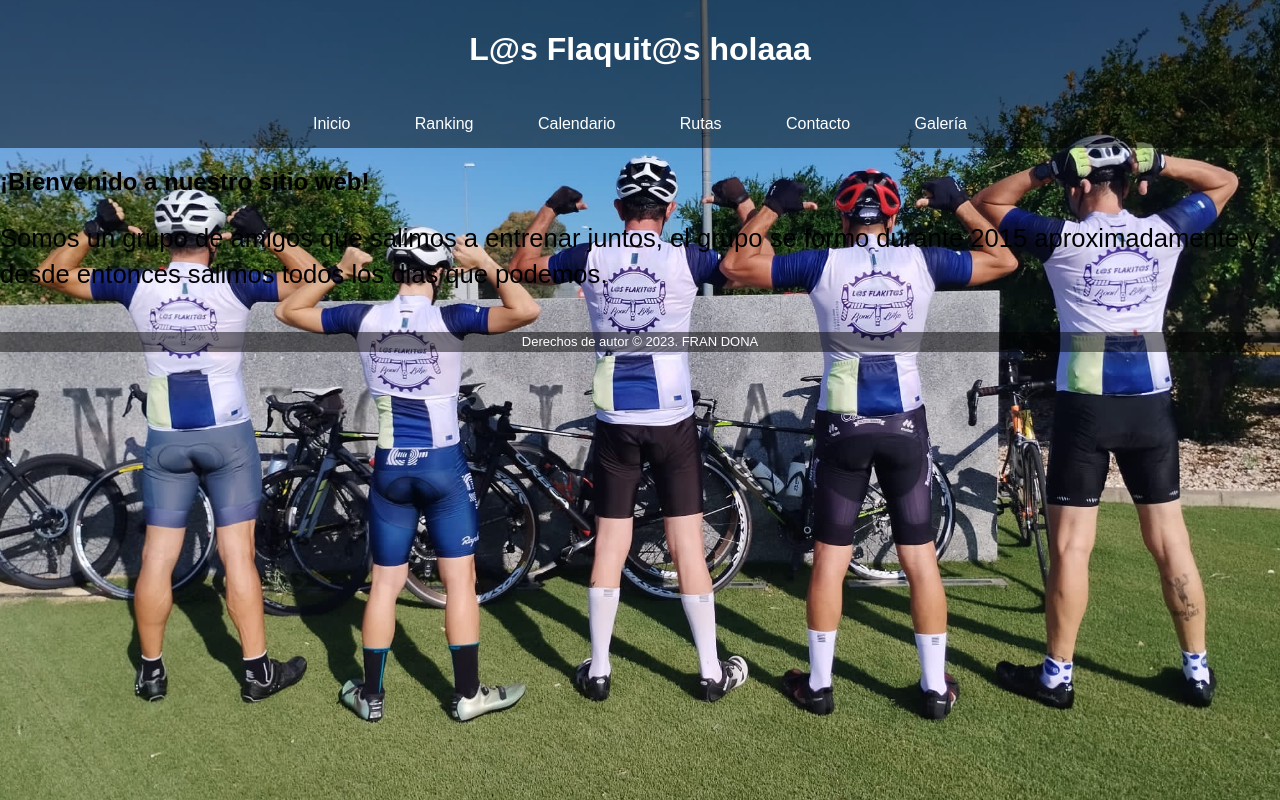
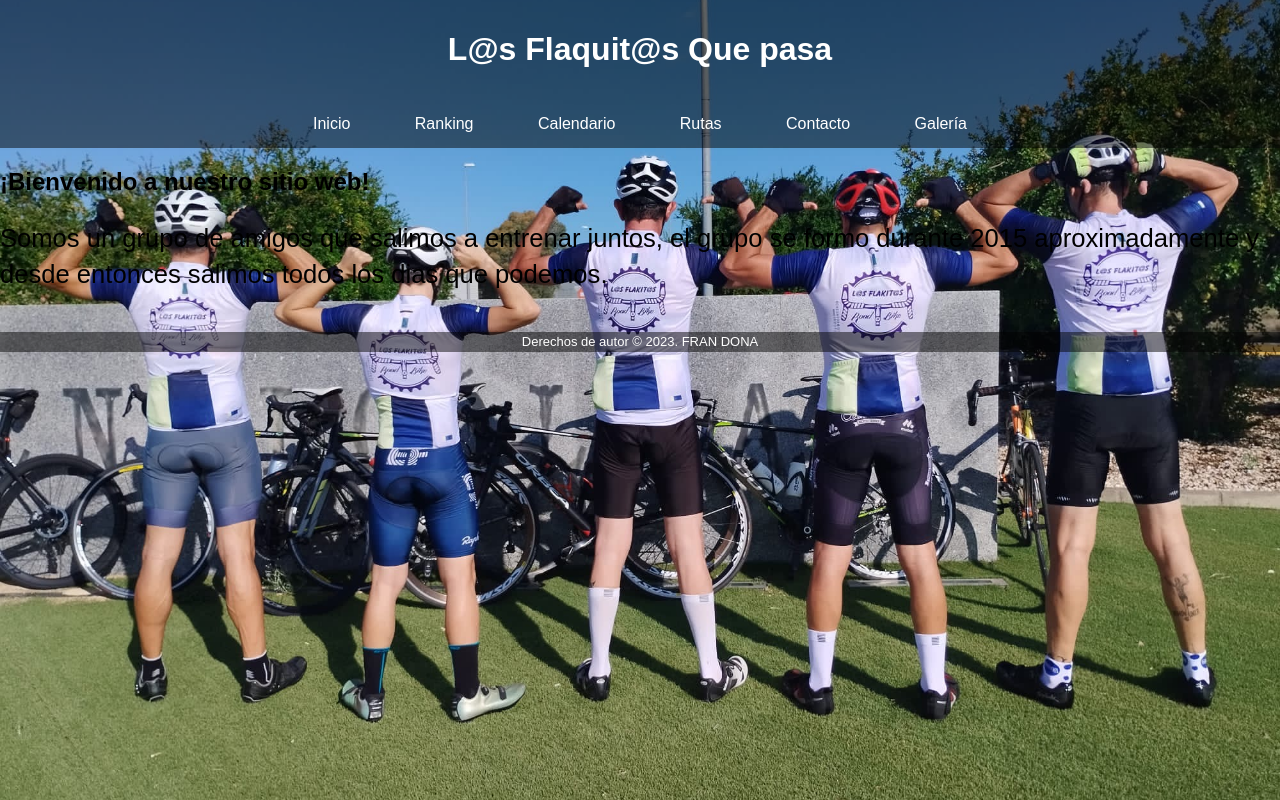
Before and after one commit to LosFlaquitos/LosFlaquitos.github.io, a plain HTML site: page index.html in a window 1280 px wide. Drawn offline with Linux system fonts and the light colour scheme.

Commit message:
Update index.html

```diff
--- a/index.html
+++ b/index.html
@@ -11,7 +11,7 @@
     <body class="fondodepantalla">
         <header>
             <!-- <img class="logo" src="Media/Logo_render.png" alt="Logo de L@s Flaquit@s"> -->
-            <h1>L@s Flaquit@s holaaa</h1>
+            <h1>L@s Flaquit@s Que pasa</h1>
         </header>
             <nav>
                 <ul>
```
